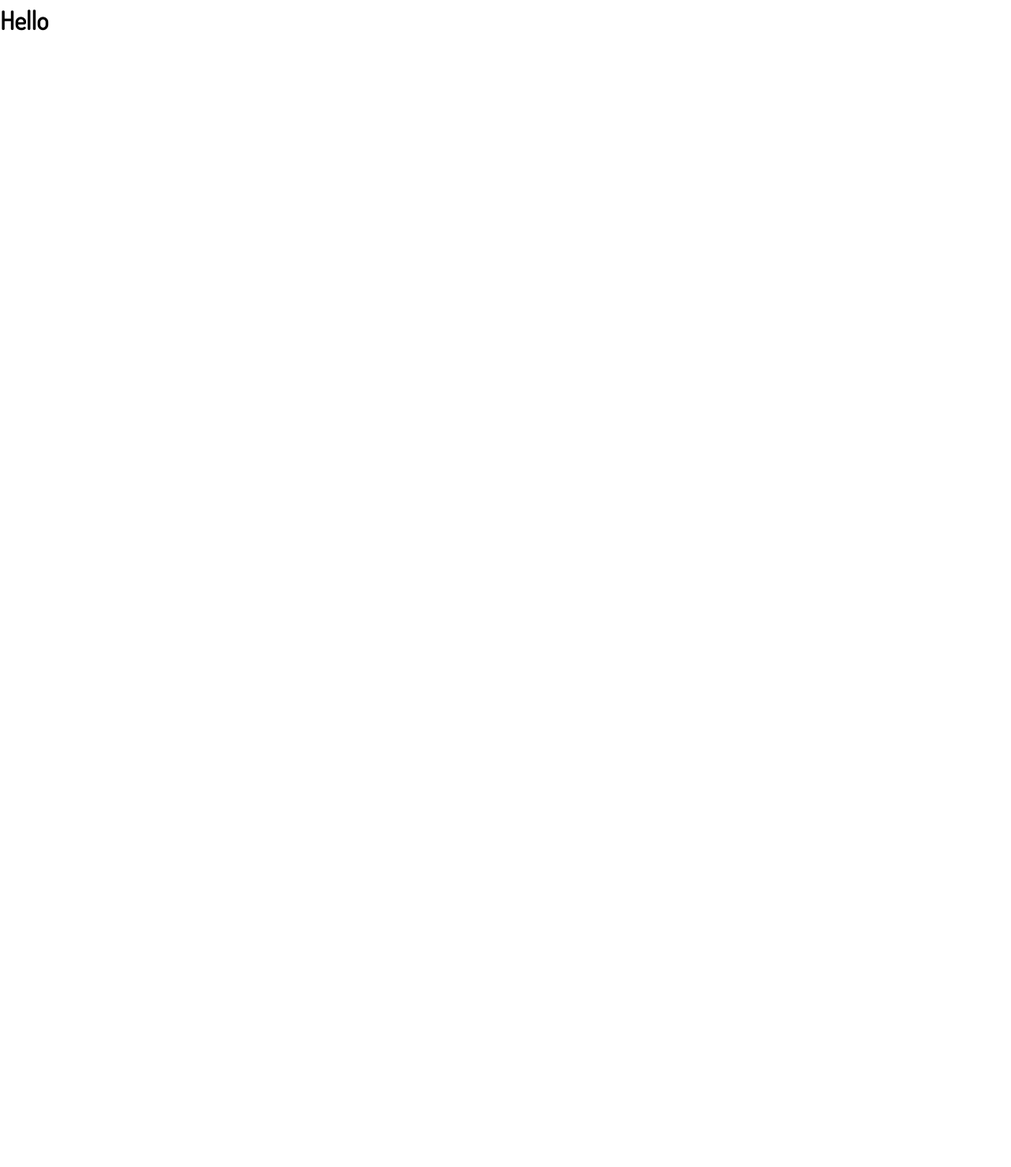
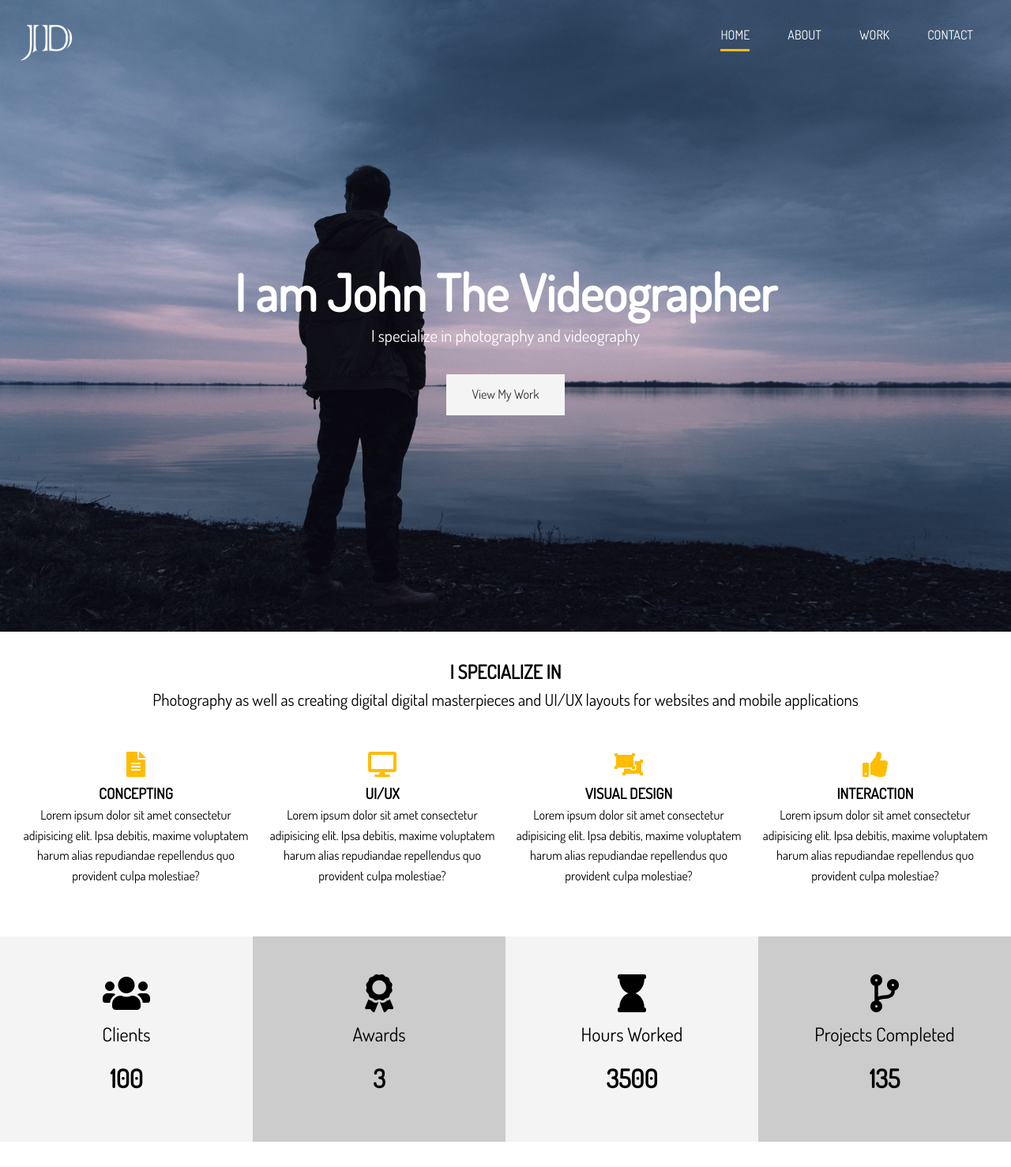
Before and after one commit to marcCodez/Portfolio-Website-v2-Sass, a website: page dist/index.html in a window 1280 px wide. Shown: the whole page at 79% size. Before the commit the page ends 800 px from the top, so only its background shows below. Drawn offline with Linux system fonts and the light colour scheme.

Commit message:
header and navbar complete, specialize and stats section

```diff
--- a/scss/_config.scss
+++ b/scss/_config.scss
@@ -2,7 +2,7 @@
 $website-width: 80rem;
 $main-color: #ffbc00;
 $light-color: #f4f4f4;
-$Medium-color: #ccc;
+$medium-color: #ccc;
 $dark-color: #333;
 // go out of main.css and into img folder
 $bg-image: url("../img/showcase.jpg");
--- a/scss/_utilities.scss
+++ b/scss/_utilities.scss
@@ -4,3 +4,81 @@
 	margin: auto;
 	overflow: hidden;
 }
+
+// Buttons
+// extend this selector to different button classes
+%btn-shared {
+	display: inline-block;
+	padding: 0.8rem 2rem;
+	transition: all 0.5s;
+	border: none;
+	cursor: pointer;
+}
+
+.btn {
+	&-main {
+		@extend %btn-shared;
+		color: #333;
+		background-color: $main-color;
+	}
+
+	&-light {
+		@extend %btn-shared;
+		color: #333;
+		background-color: $light-color;
+	}
+
+	&-dark {
+		@extend %btn-shared;
+		color: #f4f4f4;
+		background-color: $dark-color;
+	}
+}
+
+// any button, link or input that begins with class of btn- on hover apply this style
+button[class^="btn-"]:hover,
+a[class^="btn-"]:hover,
+input[class^="btn-"]:hover {
+	background-color: $main-color;
+}
+
+.lead {
+	font-size: 1.3rem;
+	margin-bottom: 2rem;
+}
+
+.text-center {
+	text-align: center;
+}
+
+// Padding
+.py {
+	&-1 {
+		padding: 1rem 0;
+	}
+	&-2 {
+		padding: 2rem 0;
+	}
+	&-3 {
+		padding: 3rem 0;
+	}
+	&-4 {
+		padding: 4rem 0;
+	}
+}
+
+// Margin
+.my {
+	&-1 {
+		margin: 1rem 0;
+	}
+	&-2 {
+		margin: 2rem 0;
+	}
+	&-3 {
+		margin: 3rem 0;
+	}
+	&-4 {
+		margin: 4rem 0;
+	}
+}
--- a/scss/main.scss
+++ b/scss/main.scss
@@ -44,16 +44,105 @@ img {
 #main-nav {
 	display: flex;
 	justify-content: space-between;
+	padding-top: 1rem;
+
+	ul {
+		display: flex;
+	}
+
+	li {
+		padding: 1rem 1.5rem;
+	}
+
+	a {
+		text-decoration: none;
+		color: #fff;
+		text-transform: uppercase;
+		border-bottom: 0.1875rem transparent solid;
+		padding-bottom: 0.5rem;
+		transition: border-color 0.5s;
+
+		&:hover {
+			border-color: $medium-color;
+		}
+
+		&.current {
+			border-color: $main-color;
+		}
+	}
 }
 
 // Header
 #header {
 	&-home {
+		// Header Home
 		background: $bg-image no-repeat center right / cover;
 		height: 100vh;
 		color: #fff;
+
+		// Header Content
+		.header-content {
+			text-align: center;
+			padding-top: 20%;
+
+			h1 {
+				font-size: 4rem;
+				line-height: 1.2;
+			}
+		}
 	}
 
 	&-inner {
 	}
 }
+
+// Home Sections
+#home {
+	// Home Section A
+	&-a {
+		.specials {
+			margin-top: 3rem;
+			display: grid;
+			gap: 1rem;
+			grid-template-columns: repeat(4, 1fr);
+
+			.fas {
+				color: $main-color;
+				padding-bottom: 0.4rem;
+			}
+		}
+	}
+
+	// Home Section B
+	&-b {
+		.stats {
+			display: grid;
+			grid-template-columns: repeat(4, 1fr);
+
+			li {
+				line-height: 2;
+
+				&.stats-title {
+					font-size: 1.5rem;
+				}
+
+				&.stats-number {
+					font-size: 2rem;
+					font-weight: bold;
+				}
+			}
+
+			div {
+				padding: 3rem 0;
+
+				&:nth-child(odd) {
+					background: $light-color;
+				}
+
+				&:nth-child(even) {
+					background: $medium-color;
+				}
+			}
+		}
+	}
+}
```
Also changed, not shown: dist/css/main.css, dist/index.html.
